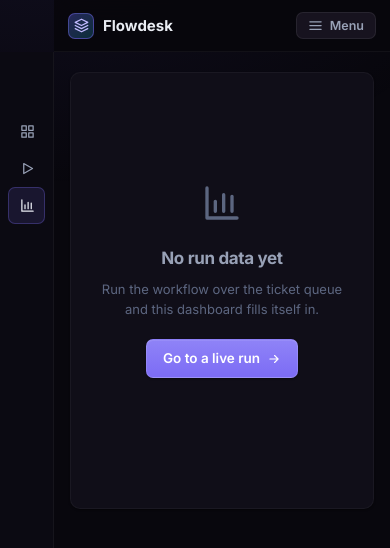
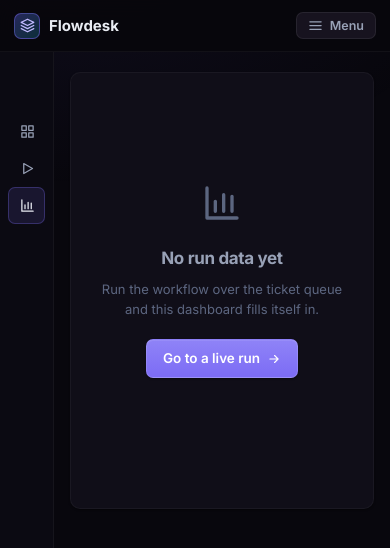
Before and after one commit to LivingstonDavid/flowdesk, a Next.js app: page /dashboard in a window 390 px wide. Shown: the top 548 px of the page. Built offline with nearby package versions, Linux system fonts and the light colour scheme.

Commit message:
Mobile topbar spans full width over the icon rail

```diff
--- a/app/globals.css
+++ b/app/globals.css
@@ -625,7 +625,8 @@ h1, h2, h3, h4 { letter-spacing: -0.02em; }
   .mobile-topbar {
     display: flex; align-items: center; justify-content: space-between;
     height: 52px; box-sizing: border-box;
-    padding: 10px 14px; border-bottom: 1px solid var(--border-soft);
+    margin-left: -54px; width: calc(100% + 54px);
+    padding: 10px 14px 10px 14px; border-bottom: 1px solid var(--border-soft);
     position: sticky; top: 0; z-index: 60;
     background: rgba(8, 7, 13, 0.92); backdrop-filter: blur(12px);
   }
```
